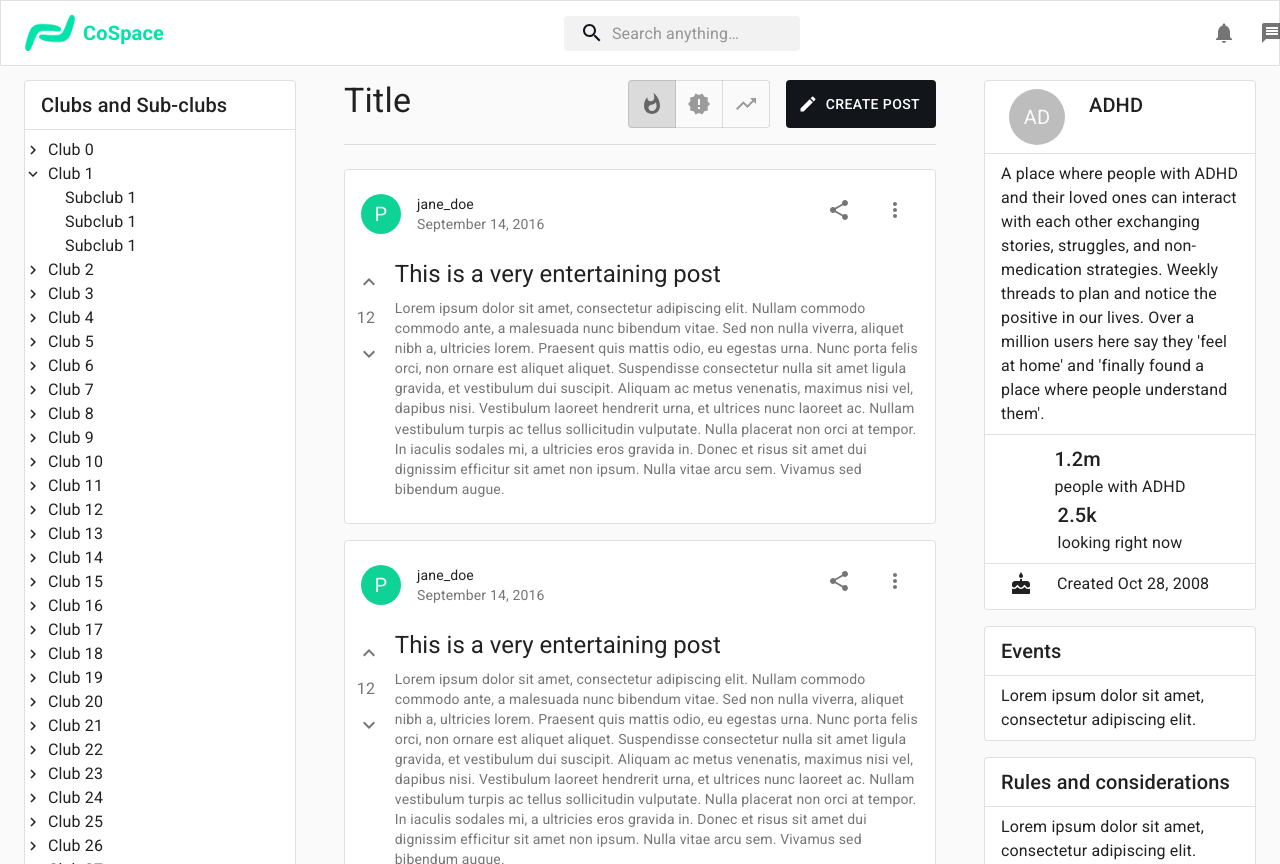
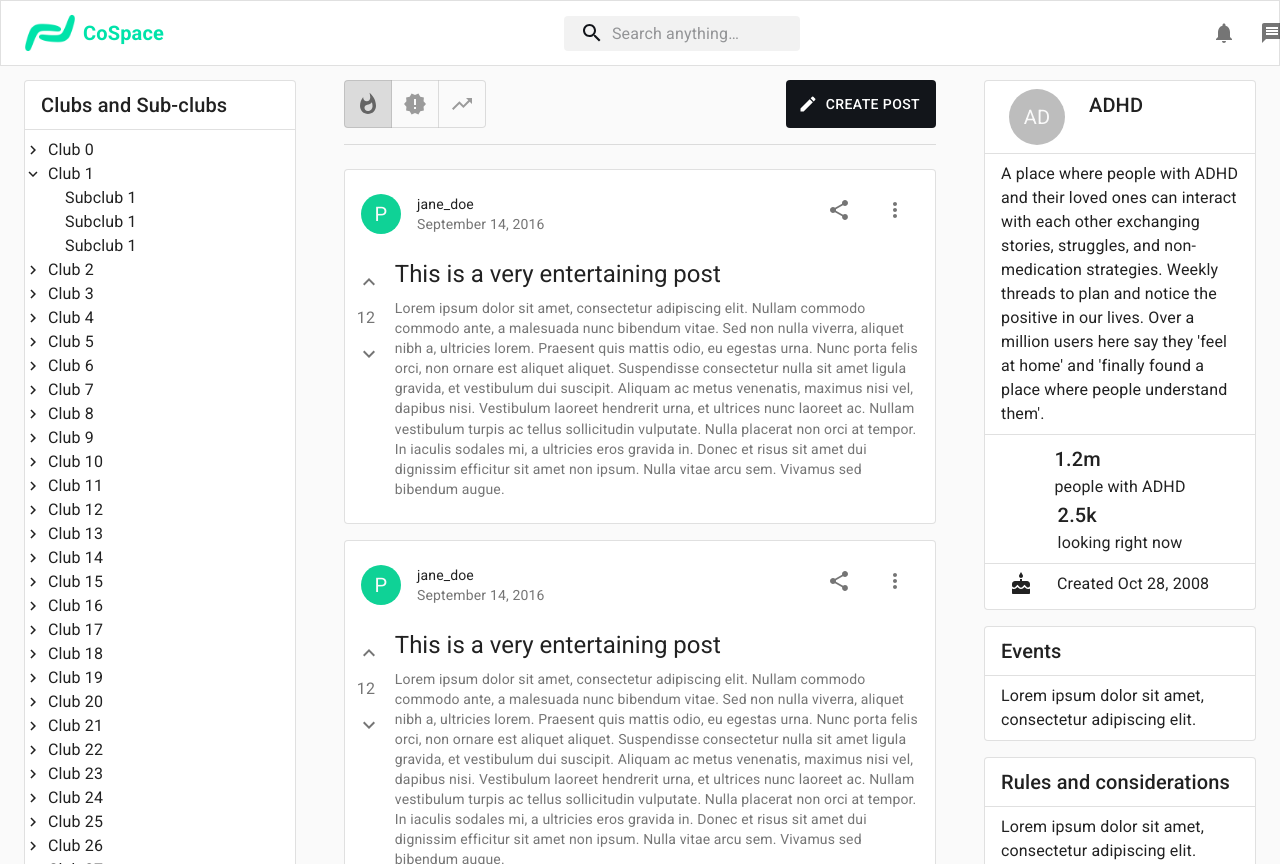
Before and after one commit to hu-overengineers/CoSpace-frontend, a React (Create React App) app: page / in a window 1280 px wide. Built offline with nearby package versions, Linux system fonts and the light colour scheme.

Commit message:
Remove title

```diff
--- a/src/page/HomePage.js
+++ b/src/page/HomePage.js
@@ -40,6 +40,7 @@ const useStyles = makeStyles((theme) => ({
         marginBottom: theme.spacing(2)
     },
     sortingFeedToggleGroup: {
+        flexGrow: 1,
         marginRight: theme.spacing(2)
     }
 }));
@@ -107,9 +108,6 @@ export default function HomePage() {
                 <Container className={classes.gridColumnContainer}>
                     <Box>
                         <Box display="flex">
-                            <Typography variant="h4" className={classes.feedTitle}>
-                                Title
-                            </Typography>
                             <ToggleButtonGroup
                                 className={classes.sortingFeedToggleGroup}
                                 value={sortingOrder}
```
